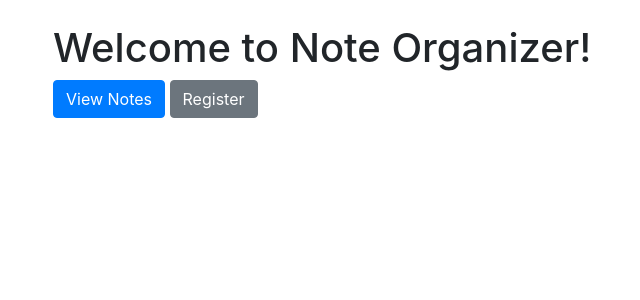
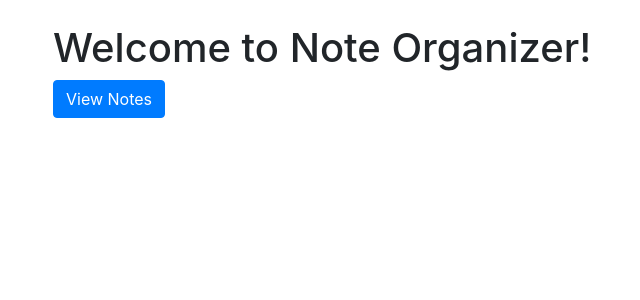
Before and after one commit to Lsverry/NoteOrganizer, a Django app: page / in a window 1280 px wide. Shown: the part 56-356 px from the top of the page, without its empty margins (32-672 px from the left). Run offline with Django 5.2, Linux system fonts and the light colour scheme; a user stored in the database is signed in; some libraries are stand-ins or nearby versions.

Commit message:
Hide register button on the home page for authenticated users.

```diff
--- a/notes/templates/index.html
+++ b/notes/templates/index.html
@@ -1,7 +1,11 @@
 {% extends 'base.html' %}
 
 {% block content %}
-<h1>Welcome to Note Organizer!</h1>
-<a href="{% url 'note_list' %}" class="btn btn-primary">View Notes</a>
-<a href="{% url 'register' %}" class="btn btn-secondary">Register</a>
+    <h1>Welcome to Note Organizer!</h1>
+    {% if user.is_authenticated %}
+        <a href="{% url 'note_list' %}" class="btn btn-primary">View Notes</a>
+    {% else %}
+        <a href="{% url 'note_list' %}" class="btn btn-primary">View Notes</a>
+        <a href="{% url 'register' %}" class="btn btn-secondary">Register</a>
+    {% endif %}
 {% endblock %}
```
Also changed, not shown: db.sqlite3.
